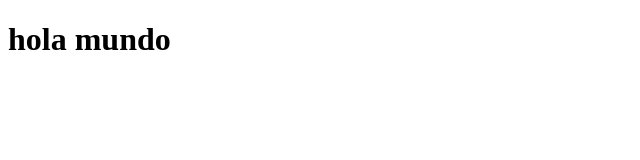
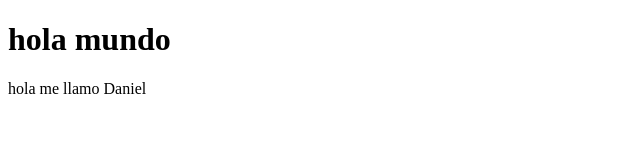
Before and after one commit to Daniel-607/practicaGit1, a plain HTML site: page index.html in a window 1280 px wide. Shown: the whole page, without its empty margins (0-640 px from the left). Drawn offline with Linux system fonts and the light colour scheme.

Commit message:
agregamos mi nombre en un parrafo

```diff
--- a/index.html
+++ b/index.html
@@ -7,5 +7,6 @@
 </head>
 <body>
    <h1>hola mundo</h1>
+   <p>hola me llamo Daniel</p>
 </body>
 </html>
```
